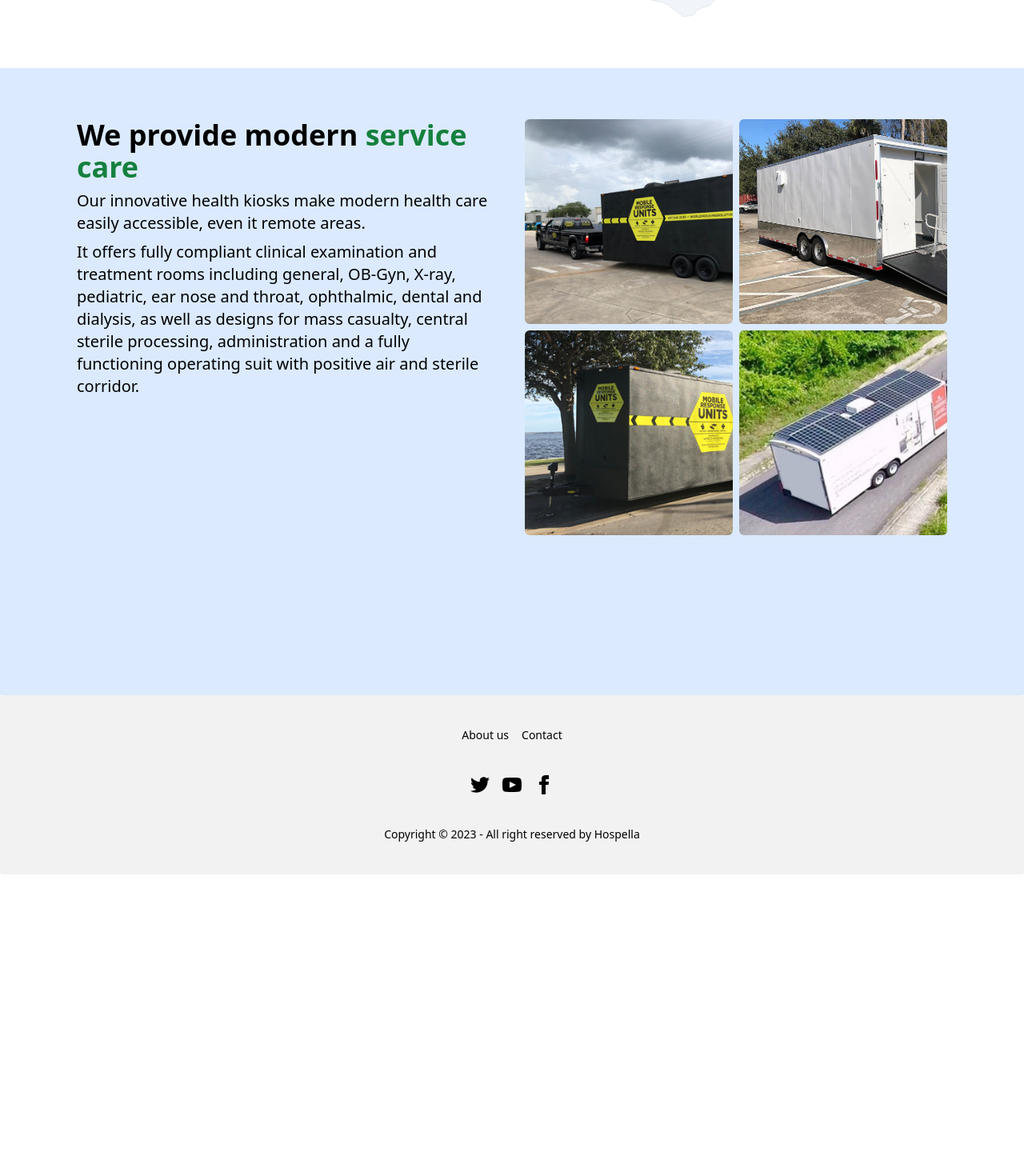
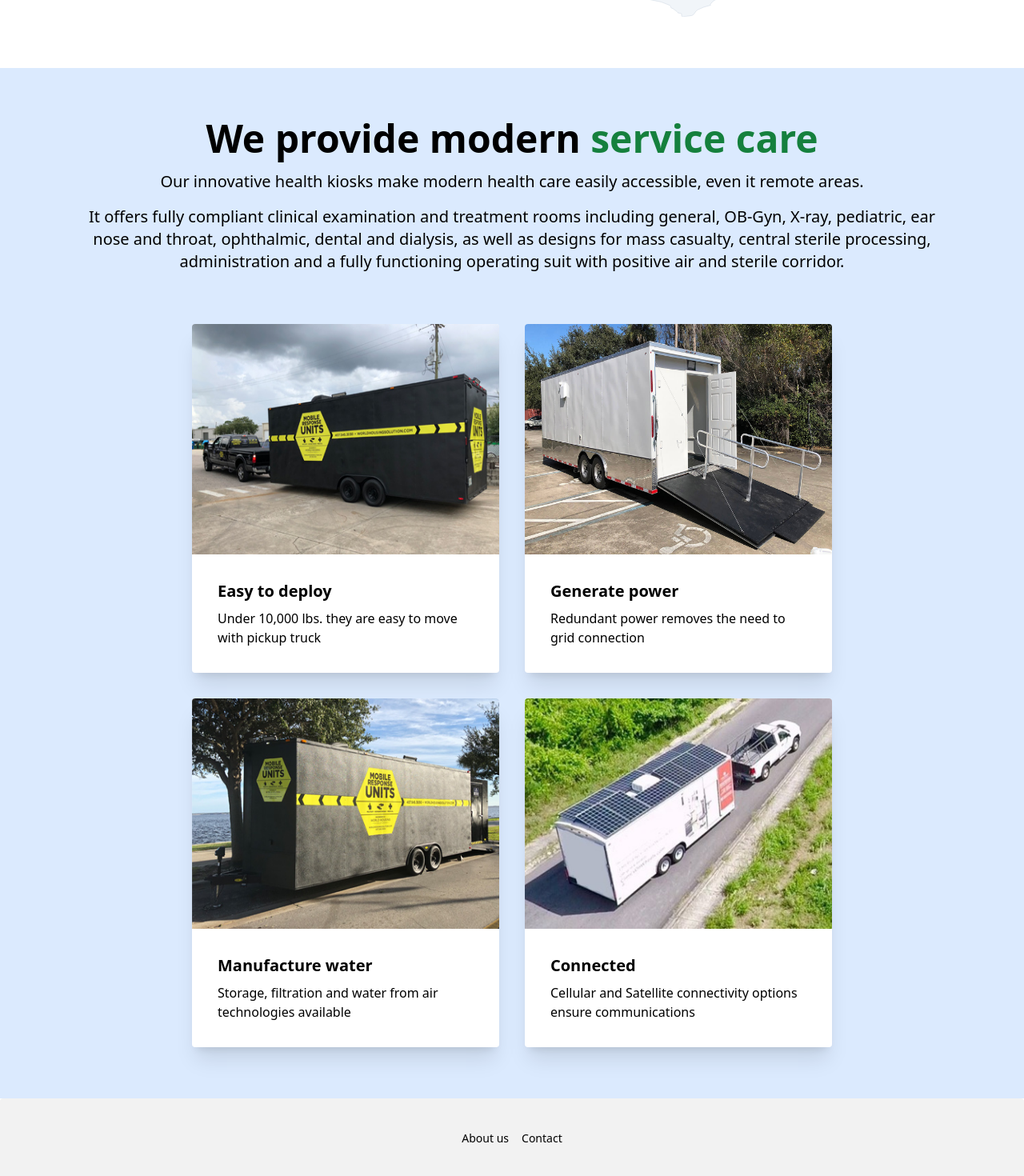
Before and after one commit to edwinnyawoli/hospella, a Nuxt app: page / in a window 1280 px wide. Shown: the part 699-2169 px from the top of the page at 80% size. Before the commit the page ends 1792 px from the top, so only its background shows below. Built offline with nearby package versions, Linux system fonts and the light colour scheme.

Commit message:
Update truck section

```diff
--- a/pages/index.vue
+++ b/pages/index.vue
@@ -28,13 +28,13 @@
                 </ClientOnly>
             </div>
         </section>
-        <section class="md:px-24 p-8 py-16 bg-blue-100">
-            <div class="flex flex-col md:flex-row gap-8">
-                <div class="flex-col justify-center flex-1 md:text-xl space-y-2">
-                    <h3 class="text-4xl font-semibold">We provide modern <span class="text-green-700">service care</span>
-                    </h3>
-                    <h5>Our innovative health kiosks make modern health care easily accessible, even it remote
-                        areas.</h5>
+        <section class="md:px-24 p-8 py-16 bg-blue-100 space-y-8">
+            <div class="flex-col justify-center flex-1 md:text-xl space-y-4 text-center">
+                <h1 class="text-3xl md:text-5xl font-semibold">We provide modern <span class="text-green-700">service
+                        care</span>
+                </h1>
+                <h3>Our innovative health kiosks make modern health care easily accessible, even it remote
+                    areas.</h3>
                 <p>It offers
                     fully
                     compliant clinical examination and treatment rooms including general, OB-Gyn, X-ray, pediatric, ear
@@ -44,15 +44,44 @@
                     processing,
                     administration and a fully functioning operating suit with positive air and sterile corridor.</p>
             </div>
-                <div class="grid grid-cols-1 lg:grid-cols-2 flex-1 gap-2">
-                    <div style="background-image: url(images/1.jpg)" alt=""
-                        class="bg-cover min-h-64 rounded-md hover:scale-105"></div>
-                    <div style="background-image: url(images/2.jpg)" alt=""
-                        class="bg-cover h-64 rounded-md hover:scale-105"></div>
-                    <div style="background-image: url(images/3.jpg)" alt=""
-                        class="bg-cover h-64 rounded-md hover:scale-105"></div>
-                    <div style="background-image: url(images/4.jpg)" alt=""
-                        class="bg-cover h-64 rounded-md hover:scale-105"></div>
+            <div class="flex flex-wrap justify-center gap-8 pt-8">
+                <div class="card w-96 bg-base-100 shadow-xl">
+                    <figure><img class="aspect-[4/3]" src="/images/1.jpg" alt="Trailer 1" /></figure>
+                    <div class="card-body">
+                        <h2 class="card-title">
+                            Easy to deploy
+                        </h2>
+                        <p> Under 10,000 lbs. they are easy to move
+                            with
+                            pickup truck</p>
+                    </div>
+                </div>
+                <div class="card w-96 bg-base-100 shadow-xl">
+                    <figure><img class="aspect-[4/3]" src="/images/2.jpg" alt="Trailer 1" /></figure>
+                    <div class="card-body">
+                        <h2 class="card-title">
+                            Generate power
+                        </h2>
+                        <p> Redundant power removes the need to grid connection</p>
+                    </div>
+                </div>
+                <div class="card w-96 bg-base-100 shadow-xl">
+                    <figure><img class="aspect-[4/3]" src="/images/3.jpg" alt="Trailer 1" /></figure>
+                    <div class="card-body">
+                        <h2 class="card-title">
+                            Manufacture water
+                        </h2>
+                        <p> Storage, filtration and water from air technologies available</p>
+                    </div>
+                </div>
+                <div class="card w-96 bg-base-100 shadow-xl">
+                    <figure><img class="aspect-[4/3]" src="/images/4.jpg" alt="Trailer 1" /></figure>
+                    <div class="card-body">
+                        <h2 class="card-title">
+                            Connected
+                        </h2>
+                        <p> Cellular and Satellite connectivity options ensure communications</p>
+                    </div>
                 </div>
             </div>
         </section>
```
Lines whose indentation alone changed are shown as unchanged.
